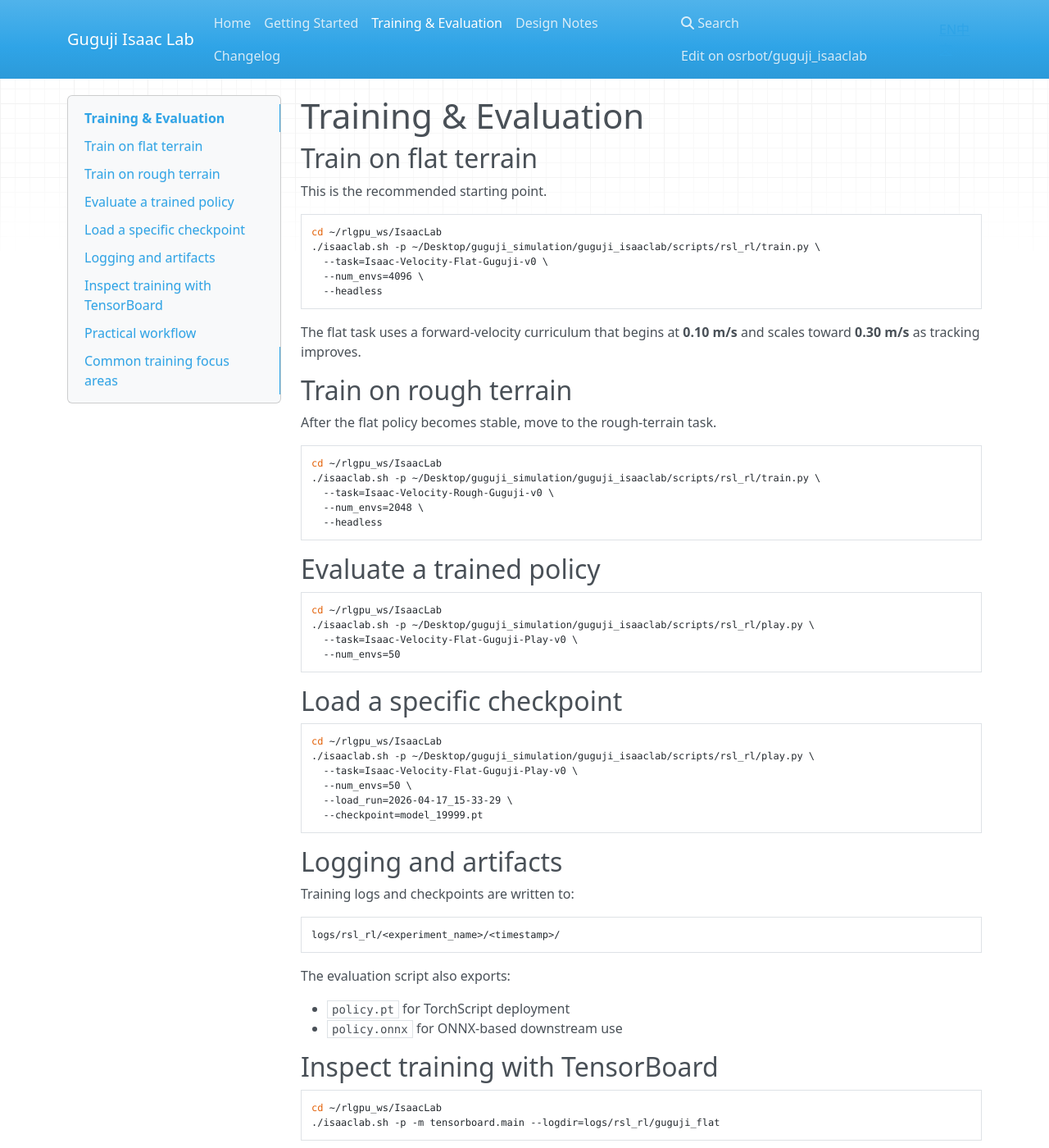
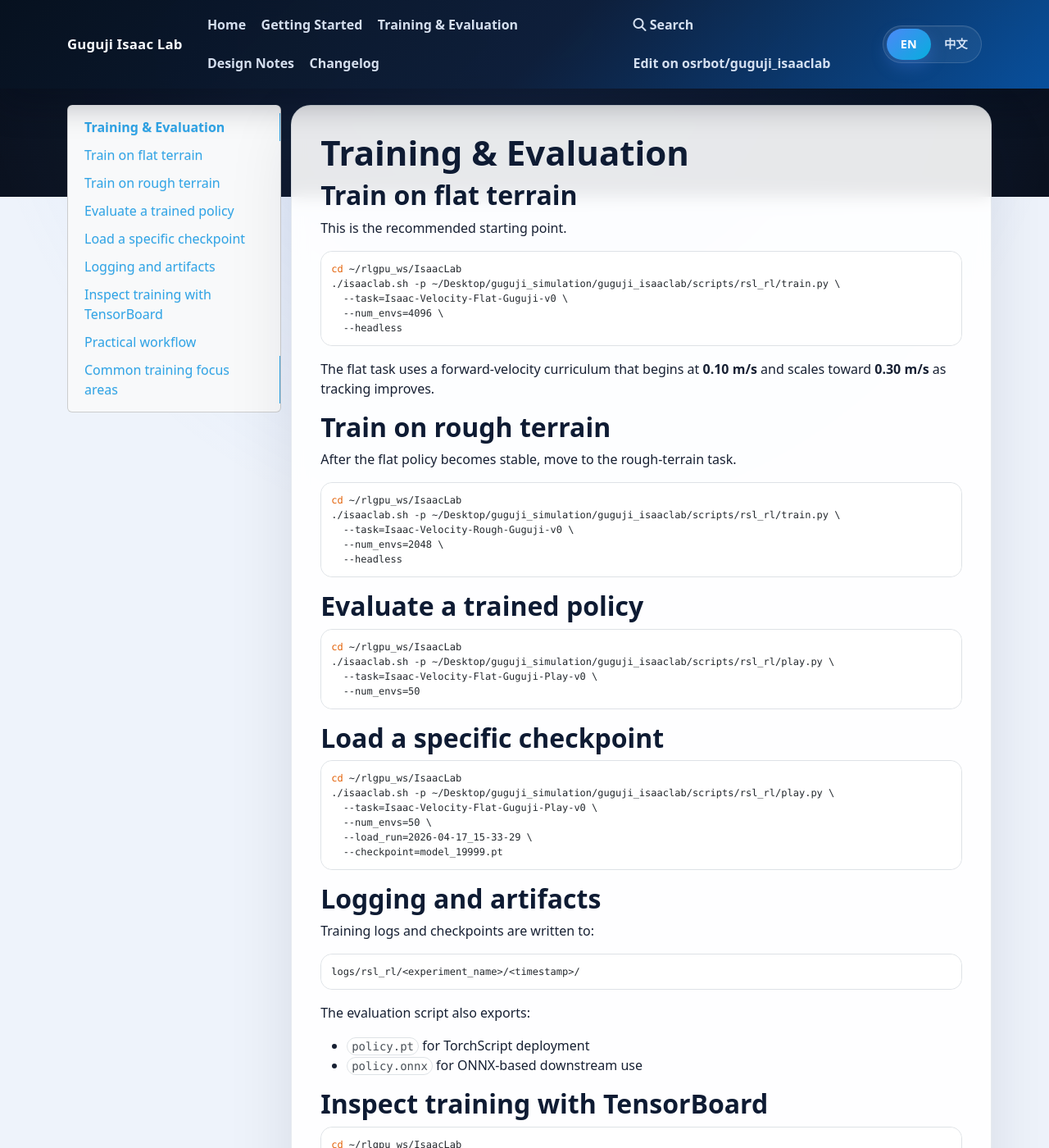
Before and after one commit to osrbot/guguji_isaaclab, an MkDocs documentation site: the page built from docs/training.md, in a window 1280 px wide and 1400 px high. Shown: the whole window at 82% size. Built offline with MkDocs 1.6.1, drawn with Linux system fonts in a browser that asks for light colours; nearby versions of some CDN libraries.

Commit message:
docs: redesign navbar with premium dark technical theme

```diff
--- a/docs/stylesheets/extra.css
+++ b/docs/stylesheets/extra.css
@@ -1,9 +1,220 @@
 :root {
+  --gg-bg: #07111f;
+  --gg-bg-soft: #0b1528;
+  --gg-panel: rgba(10, 19, 36, 0.72);
+  --gg-panel-strong: rgba(7, 17, 31, 0.94);
   --gg-accent: #4f8cff;
-  --gg-accent-soft: rgba(79, 140, 255, 0.12);
-  --gg-surface: #f7f9fc;
-  --gg-border: rgba(15, 23, 42, 0.08);
-  --gg-text-soft: #4b5563;
+  --gg-accent-2: #00d4ff;
+  --gg-accent-soft: rgba(79, 140, 255, 0.14);
+  --gg-border: rgba(148, 163, 184, 0.18);
+  --gg-text: #e5eefc;
+  --gg-text-soft: #8ea3c4;
+  --gg-surface: #ffffff;
+  --gg-surface-soft: #f6f8fc;
+}
+
+html,
+body {
+  background:
+    radial-gradient(circle at top, rgba(79, 140, 255, 0.16), transparent 28%),
+    linear-gradient(180deg, #09111f 0px, #0b1220 240px, #eef3fb 240px, #eef3fb 100%);
+}
+
+body {
+  color: #172033;
+}
+
+body > .container,
+.bs-sidebar .well,
+.toc-col,
+.col-md-9 {
+  position: relative;
+}
+
+.col-md-9[role='main'] {
+  background: rgba(255, 255, 255, 0.9);
+  border: 1px solid rgba(148, 163, 184, 0.22);
+  box-shadow: 0 24px 80px rgba(15, 23, 42, 0.10);
+  border-radius: 24px;
+  padding: 2rem 2.2rem;
+  backdrop-filter: blur(10px);
+}
+
+.bs-sidebar .well {
+  background: rgba(255, 255, 255, 0.72);
+  border: 1px solid rgba(148, 163, 184, 0.2);
+  box-shadow: 0 18px 50px rgba(15, 23, 42, 0.08);
+  border-radius: 20px;
+  backdrop-filter: blur(12px);
+}
+
+.navbar {
+  background: linear-gradient(135deg, rgba(7, 17, 31, 0.94) 0%, rgba(14, 31, 58, 0.92) 52%, rgba(8, 88, 173, 0.88) 100%) !important;
+  border: 0 !important;
+  box-shadow: 0 16px 40px rgba(2, 8, 23, 0.34);
+  backdrop-filter: blur(16px);
+}
+
+.navbar .container {
+  display: flex;
+  align-items: center;
+  gap: 1rem;
+  min-height: 72px;
+}
+
+.navbar-header {
+  float: none;
+  display: flex;
+  align-items: center;
+  min-width: max-content;
+}
+
+.navbar-brand {
+  float: none;
+  height: auto;
+  padding: 0;
+  margin-right: 0.4rem;
+  color: #f8fbff !important;
+  font-size: 1.05rem;
+  font-weight: 800;
+  letter-spacing: 0.01em;
+  white-space: nowrap;
+}
+
+.navbar-collapse {
+  flex: 1 1 auto;
+  border-top: 0 !important;
+  box-shadow: none !important;
+}
+
+.navbar-collapse.collapse {
+  display: flex !important;
+  align-items: center;
+  justify-content: space-between;
+}
+
+.navbar-nav {
+  display: flex;
+  flex-wrap: wrap;
+  align-items: center;
+  gap: 0.15rem;
+  float: none !important;
+  margin: 0;
+}
+
+.navbar-nav > li {
+  float: none;
+}
+
+.navbar-nav > li > a,
+.navbar-right > li > a {
+  color: rgba(230, 240, 255, 0.92) !important;
+  padding: 0.8rem 0.9rem;
+  line-height: 1.2;
+  border-radius: 12px;
+  font-weight: 600;
+  transition: background 0.18s ease, color 0.18s ease, transform 0.18s ease;
+}
+
+.navbar-nav > li > a:hover,
+.navbar-nav > li > a:focus,
+.navbar-right > li > a:hover,
+.navbar-right > li > a:focus {
+  background: rgba(255, 255, 255, 0.10) !important;
+  color: #ffffff !important;
+  transform: translateY(-1px);
+}
+
+.navbar-default .navbar-nav > .active > a,
+.navbar-default .navbar-nav > .active > a:hover,
+.navbar-default .navbar-nav > .active > a:focus {
+  background: linear-gradient(135deg, rgba(79, 140, 255, 0.24), rgba(0, 212, 255, 0.18)) !important;
+  color: #ffffff !important;
+}
+
+.navbar-default .navbar-nav > .open > a,
+.navbar-default .navbar-nav > .open > a:hover,
+.navbar-default .navbar-nav > .open > a:focus {
+  background: rgba(255, 255, 255, 0.1) !important;
+  color: #ffffff !important;
+}
+
+.navbar-default .navbar-toggle {
+  border-color: rgba(255, 255, 255, 0.18);
+}
+
+.navbar-default .navbar-toggle .icon-bar {
+  background-color: #fff;
+}
+
+.navbar-default .navbar-form {
+  border: 0;
+  box-shadow: none;
+}
+
+.navbar-form .form-control {
+  border-radius: 999px;
+  border: 1px solid rgba(255, 255, 255, 0.1);
+  background: rgba(255, 255, 255, 0.08);
+  color: #fff;
+}
+
+.navbar-form .form-control::placeholder {
+  color: rgba(255, 255, 255, 0.62);
+}
+
+.gg-lang-switch {
+  display: inline-flex;
+  align-items: center;
+  gap: 0.2rem;
+  margin-left: 0.35rem;
+  padding: 0.22rem;
+  border: 1px solid rgba(255, 255, 255, 0.14);
+  border-radius: 999px;
+  background: rgba(255, 255, 255, 0.06);
+  box-shadow: inset 0 1px 0 rgba(255, 255, 255, 0.06);
+}
+
+.gg-lang-pill {
+  display: inline-flex;
+  align-items: center;
+  justify-content: center;
+  min-width: 3.4rem;
+  padding: 0.5rem 0.8rem;
+  border-radius: 999px;
+  color: rgba(230, 240, 255, 0.92);
+  text-decoration: none !important;
+  font-size: 0.9rem;
+  font-weight: 700;
+}
+
+.gg-lang-pill:hover,
+.gg-lang-pill:focus {
+  color: #fff;
+  background: rgba(255, 255, 255, 0.08);
+}
+
+.gg-lang-pill.is-active {
+  color: #ffffff;
+  background: linear-gradient(135deg, rgba(79, 140, 255, 0.95), rgba(0, 212, 255, 0.72));
+  box-shadow: 0 8px 20px rgba(79, 140, 255, 0.28);
+}
+
+a {
+  color: #2563eb;
+}
+
+a:hover,
+a:focus {
+  color: #1346b9;
+}
+
+h1,
+h2,
+h3,
+h4 {
+  color: #0e1b33;
+  font-weight: 800;
 }
 
 .hero-grid {
@@ -11,30 +222,32 @@
   grid-template-columns: 1.15fr 0.85fr;
   gap: 2rem;
   align-items: center;
-  margin: 1.5rem 0 2.5rem;
+  margin: 0.5rem 0 2.5rem;
 }
 
 .hero-kicker {
   display: inline-block;
-  padding: 0.28rem 0.75rem;
+  padding: 0.32rem 0.8rem;
   border-radius: 999px;
-  background: var(--gg-accent-soft);
-  color: var(--gg-accent);
-  font-weight: 700;
-  font-size: 0.85rem;
+  background: linear-gradient(135deg, rgba(79, 140, 255, 0.12), rgba(0, 212, 255, 0.12));
+  color: #2563eb;
+  font-weight: 800;
+  font-size: 0.84rem;
   margin-bottom: 1rem;
+  border: 1px solid rgba(79, 140, 255, 0.16);
 }
 
 .hero-title {
   margin: 0 0 1rem;
-  line-height: 1.08;
-  font-size: 2.6rem;
+  line-height: 1.05;
+  font-size: 2.8rem;
+  letter-spacing: -0.03em;
 }
 
 .hero-subtitle {
-  color: var(--gg-text-soft);
-  font-size: 1.05rem;
-  line-height: 1.7;
+  color: #4c607f;
+  font-size: 1.06rem;
+  line-height: 1.78;
   margin-bottom: 1.25rem;
 }
 
@@ -50,30 +263,31 @@
   align-items: center;
   justify-content: center;
   text-decoration: none !important;
-  border: 1px solid var(--gg-border);
-  background: white;
-  color: #111827 !important;
-  border-radius: 12px;
-  padding: 0.72rem 1rem;
-  font-weight: 600;
-  box-shadow: 0 6px 20px rgba(15, 23, 42, 0.04);
+  border: 1px solid rgba(79, 140, 255, 0.14);
+  background: rgba(255, 255, 255, 0.84);
+  color: #0f172a !important;
+  border-radius: 14px;
+  padding: 0.78rem 1.04rem;
+  font-weight: 700;
+  box-shadow: 0 10px 28px rgba(15, 23, 42, 0.07);
 }
 
 .hero-button:hover {
-  border-color: var(--gg-accent);
+  border-color: rgba(79, 140, 255, 0.34);
+  transform: translateY(-1px);
 }
 
 .hero-button-primary {
-  background: var(--gg-accent);
+  background: linear-gradient(135deg, #2563eb, #00b7ff);
   color: white !important;
-  border-color: var(--gg-accent);
+  border-color: transparent;
 }
 
 .hero-media img {
   width: 100%;
-  border-radius: 18px;
-  border: 1px solid var(--gg-border);
-  box-shadow: 0 18px 50px rgba(15, 23, 42, 0.12);
+  border-radius: 22px;
+  border: 1px solid rgba(148, 163, 184, 0.18);
+  box-shadow: 0 26px 70px rgba(15, 23, 42, 0.16);
 }
 
 .badge-row {
@@ -91,11 +305,11 @@
 }
 
 .feature-card {
-  border: 1px solid var(--gg-border);
-  background: linear-gradient(180deg, white 0%, var(--gg-surface) 100%);
-  border-radius: 18px;
-  padding: 1.1rem 1rem;
-  box-shadow: 0 10px 30px rgba(15, 23, 42, 0.05);
+  border: 1px solid rgba(148, 163, 184, 0.18);
+  background: linear-gradient(180deg, rgba(255, 255, 255, 0.96) 0%, rgba(246, 248, 252, 0.92) 100%);
+  border-radius: 20px;
+  padding: 1.15rem 1rem;
+  box-shadow: 0 14px 34px rgba(15, 23, 42, 0.06);
 }
 
 .feature-card h3 {
@@ -105,7 +319,32 @@
 
 .feature-card p {
   margin-bottom: 0;
-  color: var(--gg-text-soft);
+  color: #566985;
+}
+
+.table,
+table {
+  background: rgba(255, 255, 255, 0.7);
+}
+
+code,
+pre {
+  border-radius: 14px;
+}
+
+@media (max-width: 991px) {
+  .navbar .container {
+    display: block;
+  }
+
+  .navbar-collapse.collapse {
+    display: block !important;
+  }
+
+  .gg-lang-switch {
+    margin: 0.8rem 0 1rem;
+    width: fit-content;
+  }
 }
 
 @media (max-width: 960px) {
@@ -115,6 +354,11 @@
   }
 
   .hero-title {
-    font-size: 2rem;
+    font-size: 2.1rem;
+  }
+
+  .col-md-9[role='main'] {
+    padding: 1.35rem;
+    border-radius: 20px;
   }
 }
```
